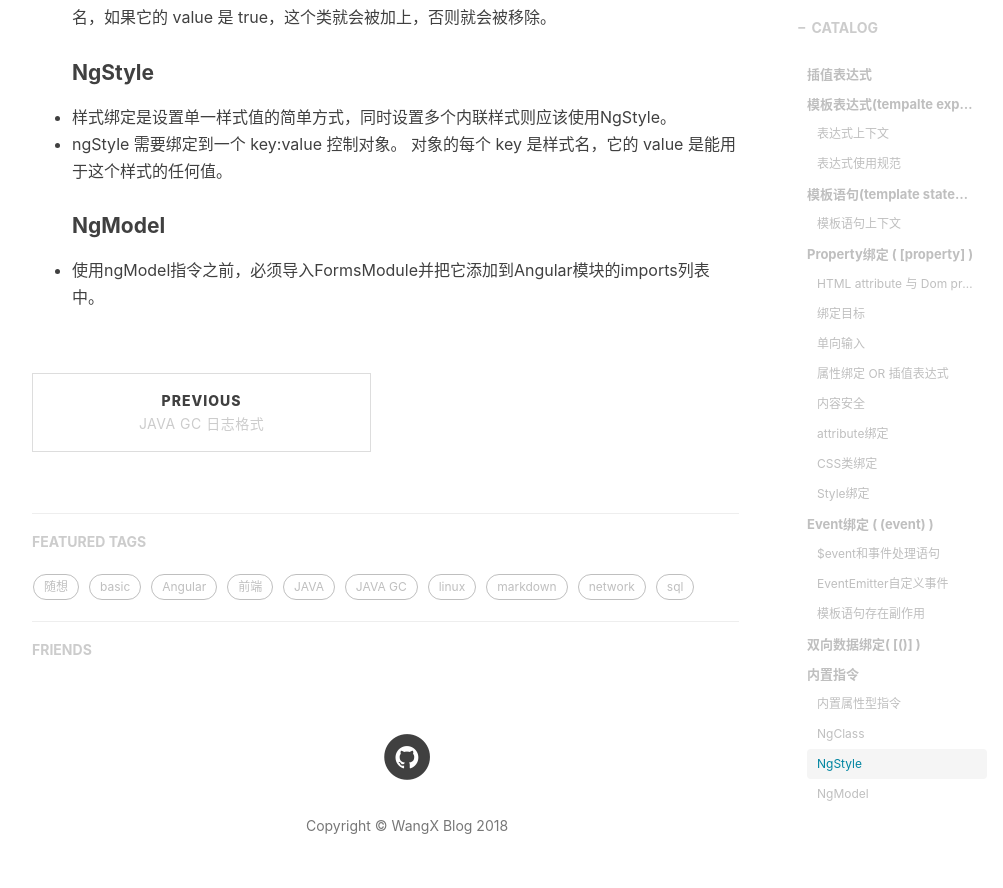
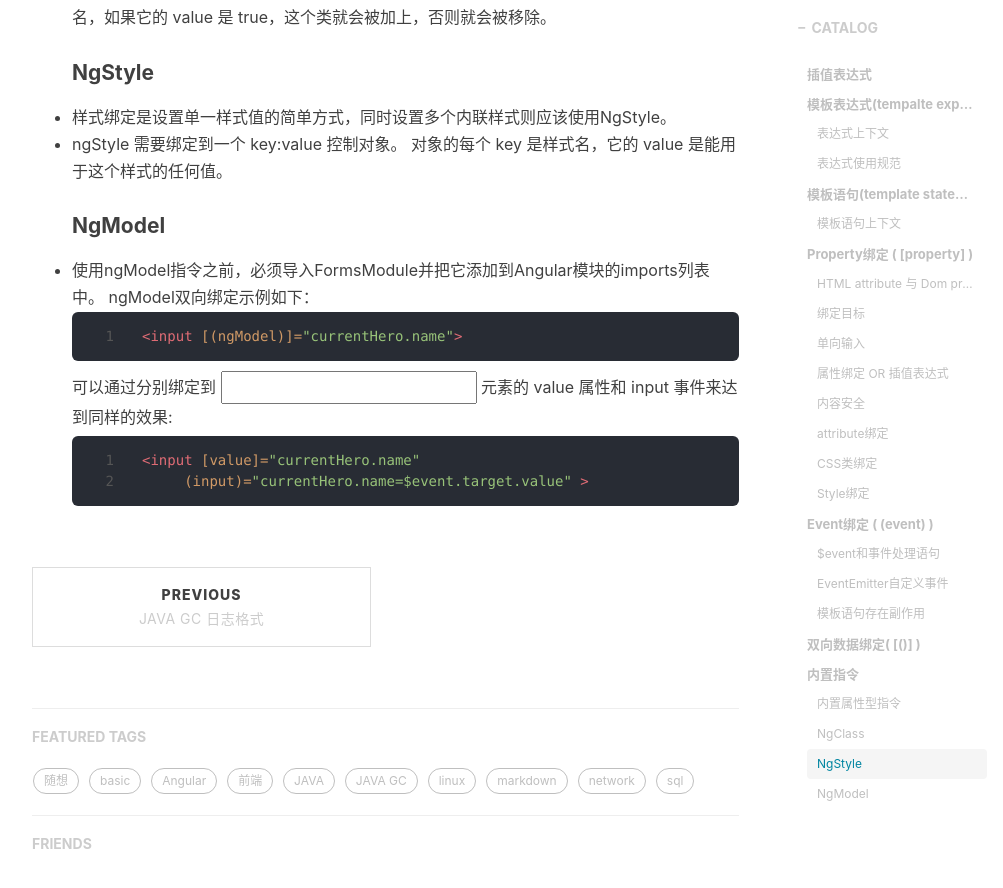
Before and after one commit to fatty-wang/fatty-wang.github.io, a Jekyll site: the page built from _posts/2018-11-21-angular-template-syntax.md, in a window 1280 px wide and 900 px high, scrolled down 5920 px. Shown: the top 888 px of the window, without its empty margins (233-1236 px from the left). Built offline with Jekyll 4.4.1, drawn with Linux system fonts in a browser that asks for light colours; nearby versions of some CDN libraries; comment, search, counter and statistics services are not loaded.

Commit message:
data binding

````diff
--- a/_posts/2018-11-21-angular-template-syntax.md
+++ b/_posts/2018-11-21-angular-template-syntax.md
@@ -175,3 +175,12 @@ tags:
 * ngStyle 需要绑定到一个 key:value 控制对象。 对象的每个 key 是样式名，它的 value 是能用于这个样式的任何值。
 #### NgModel
 * 使用ngModel指令之前，必须导入FormsModule并把它添加到Angular模块的imports列表中。
+ngModel双向绑定示例如下：
+```html
+<input [(ngModel)]="currentHero.name">
+```
+可以通过分别绑定到 <input> 元素的 value 属性和 input 事件来达到同样的效果:
+```html
+<input [value]="currentHero.name"
+       (input)="currentHero.name=$event.target.value" >
+```
````
